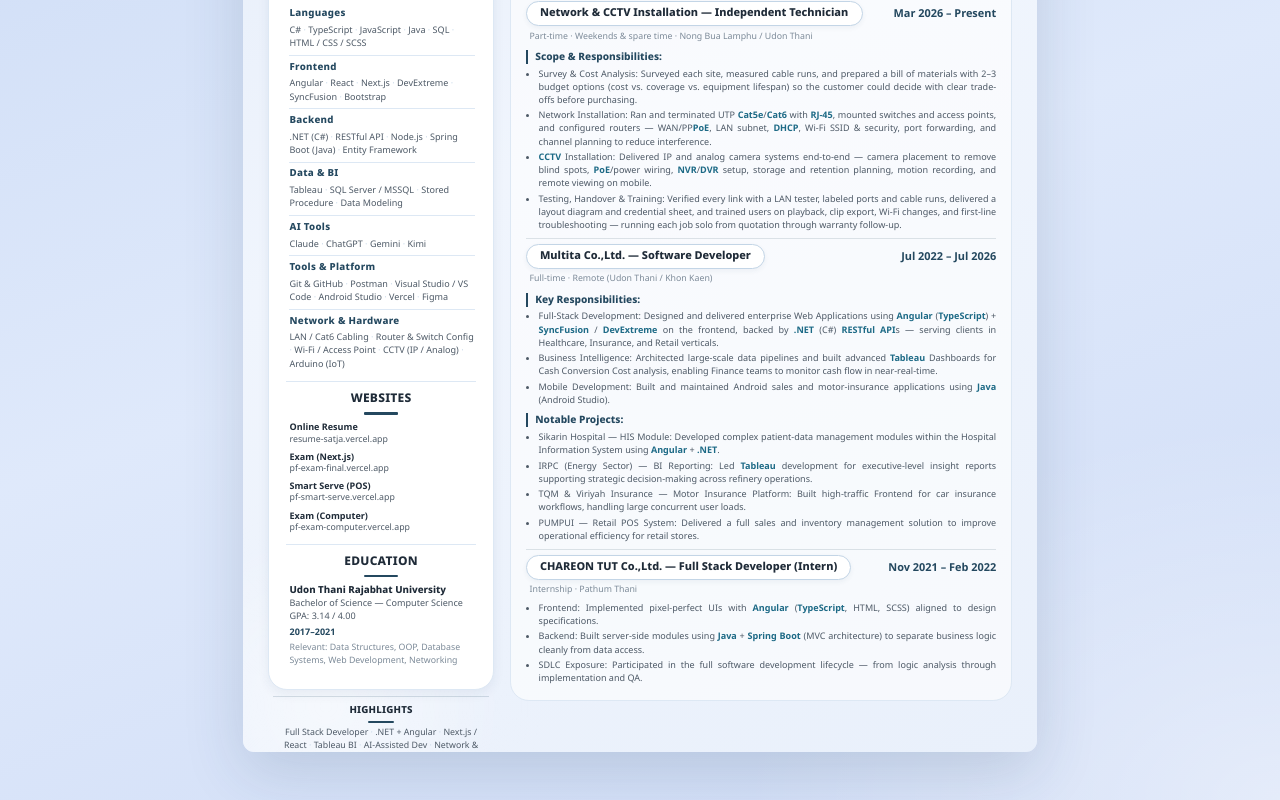
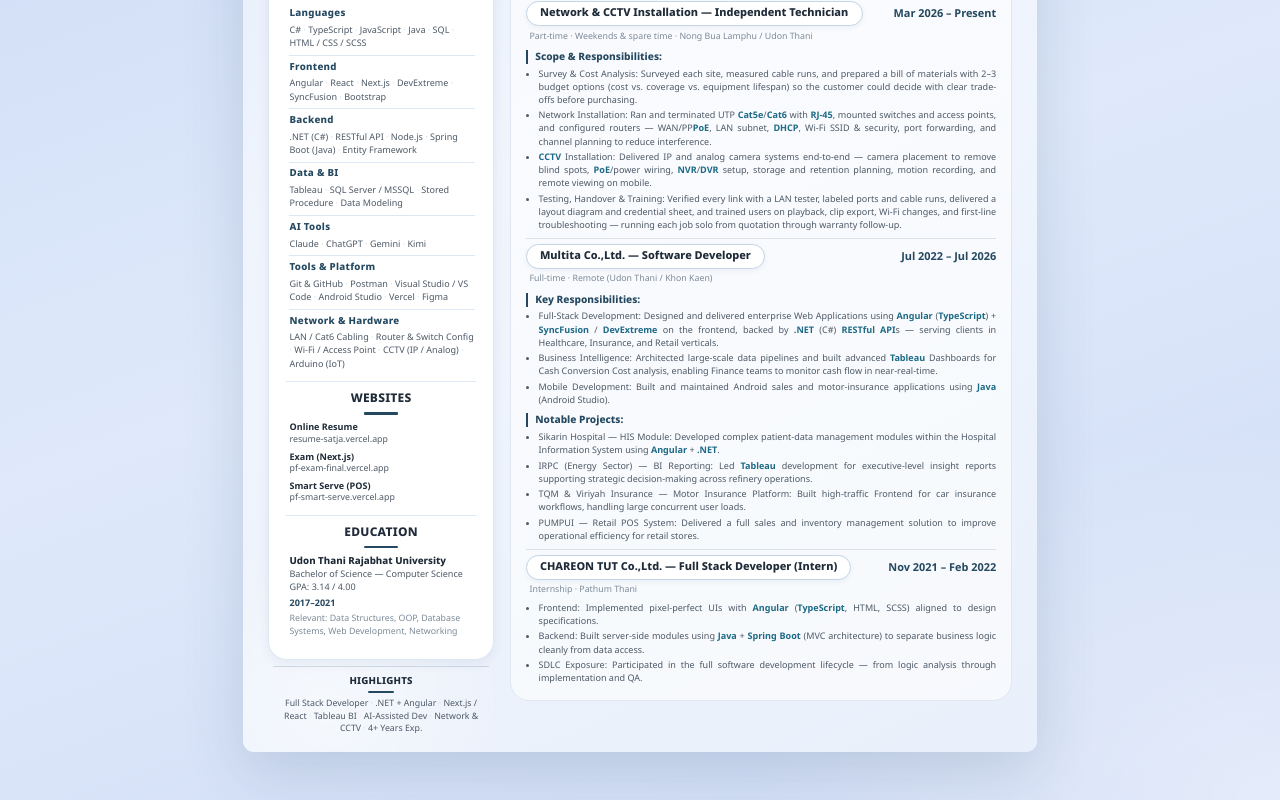
Before and after one commit to aminadmin16/Resume-Satja, a Next.js app: page / in a window 1280 px wide. Shown: the part 455-1255 px from the top of the page. Built offline with nearby package versions, Linux system fonts and the light colour scheme.

Commit message:
Style: comment out the "Exam (Computer)" link in ResumePaper.js

```diff
--- a/app/ResumePaper.js
+++ b/app/ResumePaper.js
@@ -91,7 +91,7 @@
     { label: "Online Resume", href: "https://resume-satja.vercel.app", text: "resume-satja.vercel.app" },
     { label: "Exam (Next.js)", href: "https://pf-exam-final.vercel.app", text: "pf-exam-final.vercel.app" },
     { label: "Smart Serve (POS)", href: "https://pf-smart-serve.vercel.app/", text: "pf-smart-serve.vercel.app" },
-    { label: "Exam (Computer)", href: "https://pf-exam-computer.vercel.app/", text: "pf-exam-computer.vercel.app" },
+    // { label: "Exam (Computer)", href: "https://pf-exam-computer.vercel.app/", text: "pf-exam-computer.vercel.app" },
   ];
 
   return (
```
